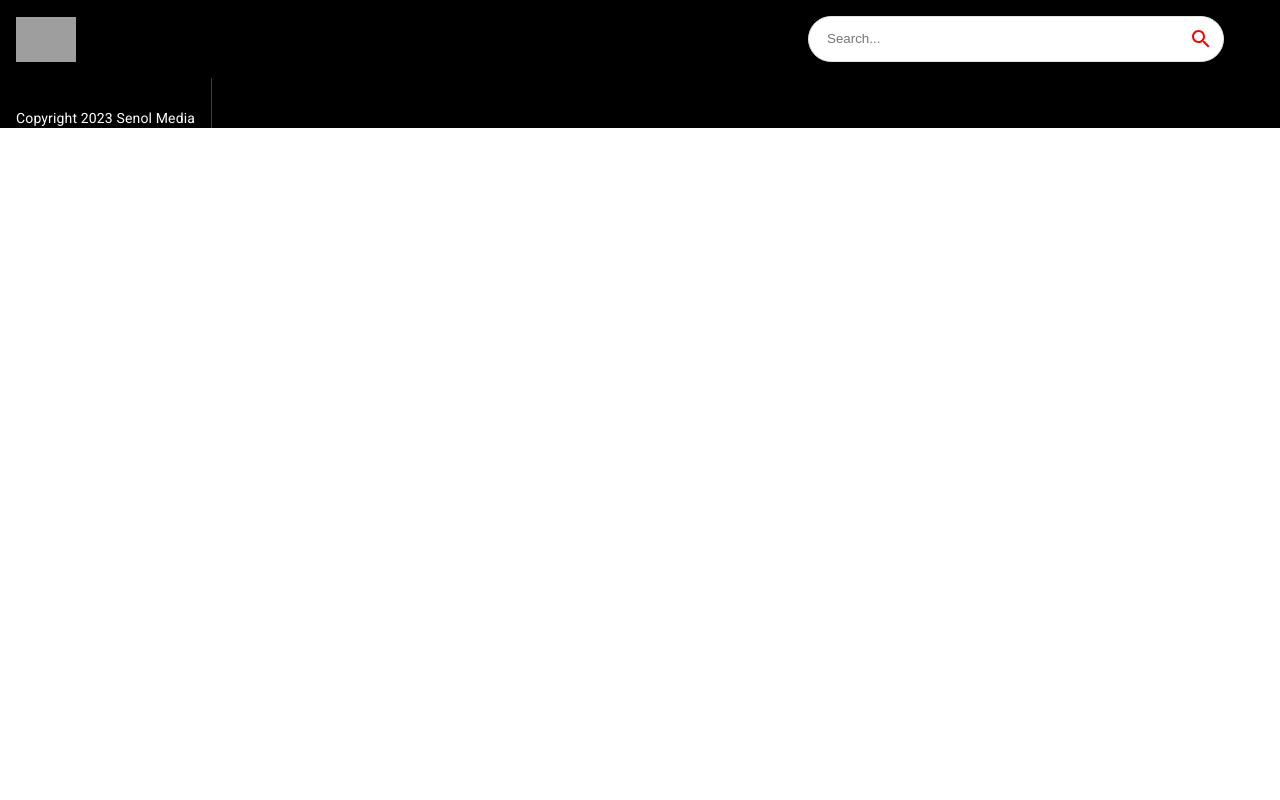
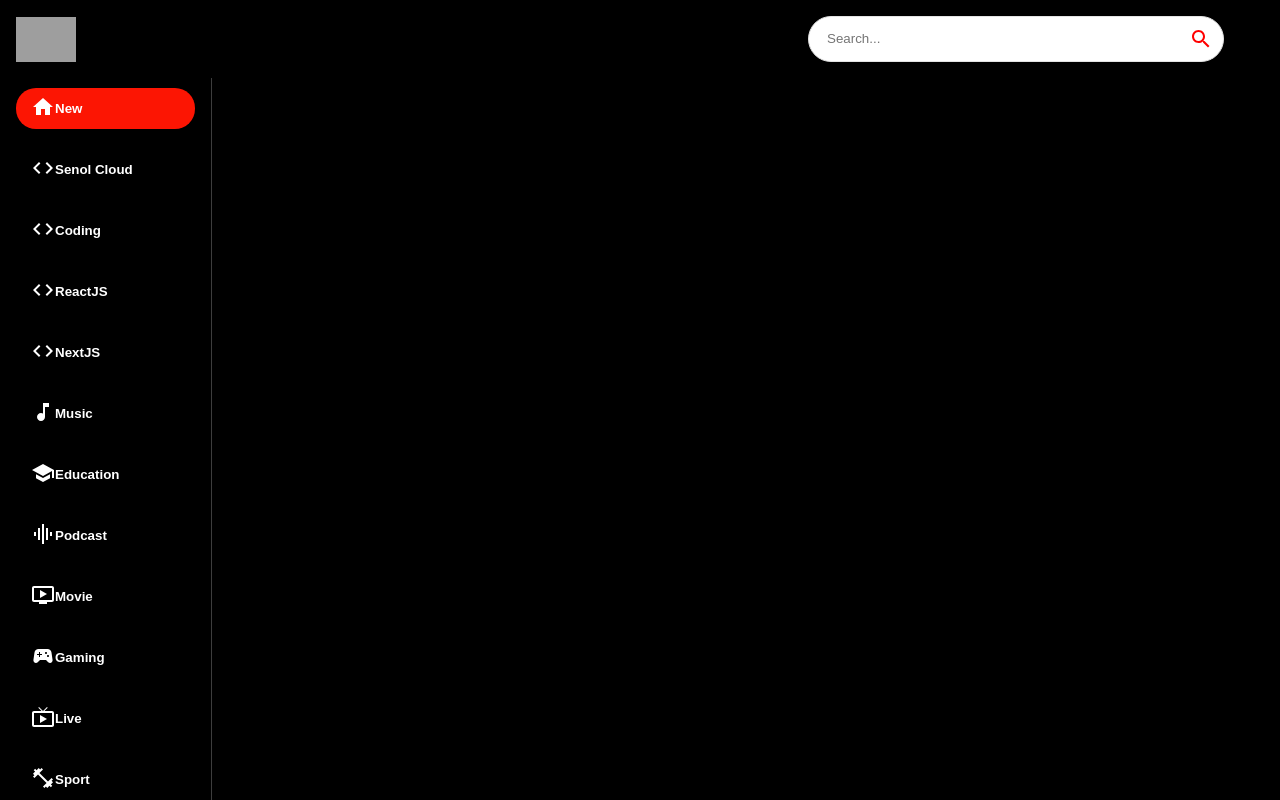
Before and after one commit to hmuaz/youtube-clone, a React (Create React App) app: page / in a window 1280 px wide. Shown: the top 800 px of the page. Built offline with nearby package versions, Linux system fonts and the light colour scheme; grey boxes are pictures that could not be loaded.

Commit message:
categories added

```diff
--- a/src/components/Feed.jsx
+++ b/src/components/Feed.jsx
@@ -1,5 +1,6 @@
 import { useState, useEffect } from "react";
 import { Box, Stack, Typography } from "@mui/material";
+import Sidebar from "./Sidebar";
 
 const Feed = () => {
   return (
@@ -11,7 +12,7 @@ const Feed = () => {
           px: { sx: 0, md: 2 },
         }}
       >
-        Sidebar
+        <Sidebar />
         <Typography
           className="copyright"
           variant="body2"
--- /dev/null
+++ b/src/components/Sidebar.jsx
@@ -0,0 +1,29 @@
+import { Stack } from "@mui/material";
+import { categories } from "../utils/constants";
+
+const selectedCategory = "New";
+
+const Sidebar = () => (
+  <Stack
+    direction="row"
+    sx={{
+      overFlowY: "auto",
+      height: { sx: "auto", md: "95%" },
+      flexDirection: { md: "column" },
+    }}
+  >
+    {categories.map((category) => (
+      <button
+        className="category-btn"
+        style={{
+          background: category.name === selectedCategory && "#FC1503",
+          color: "white",
+        }}
+      >
+        <span>{category.icon}</span>
+        <span>{category.name}</span>
+      </button>
+    ))}
+  </Stack>
+);
+export default Sidebar;
--- a/src/components/index.js
+++ b/src/components/index.js
@@ -4,3 +4,4 @@ export { default as ChannelDetail } from "./ChannelDetail";
 export { default as SearchFeed } from "./SearchFeed";
 export { default as VideoDetail } from "./VideoDetail";
 export { default as SearchBar } from "./SearchBar";
+export { default as Sidebar } from "./Sidebar";
--- a/src/utils/constants.js
+++ b/src/utils/constants.js
@@ -16,7 +16,7 @@ export const logo = "https://i.ibb.co/s9Qys2j/logo.png";
 
 export const categories = [
   { name: "New", icon: <HomeIcon /> },
-  { name: "JS Mastery", icon: <CodeIcon /> },
+  { name: "Senol Cloud", icon: <CodeIcon /> },
   { name: "Coding", icon: <CodeIcon /> },
   { name: "ReactJS", icon: <CodeIcon /> },
   { name: "NextJS", icon: <CodeIcon /> },
```
